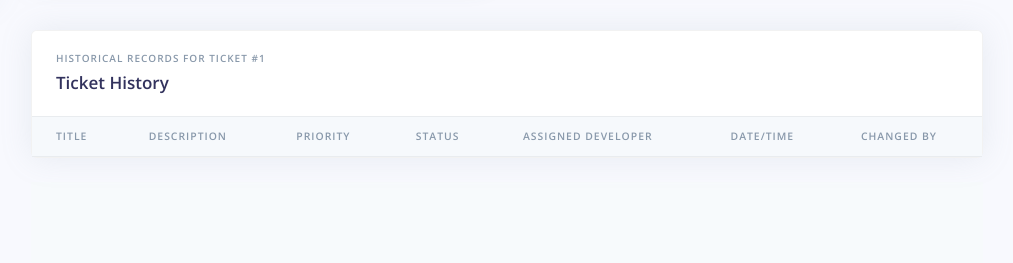
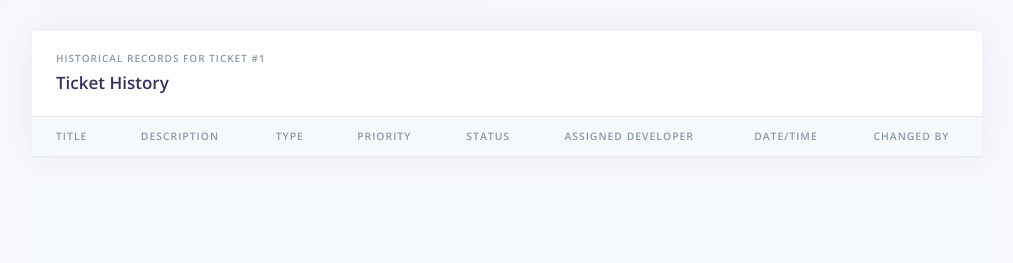
Before and after one commit to ptrcktylr/splat-issue-tracker, a Django app: page /ticket/1/ in a window 1280 px wide. Shown: the part 799-1062 px from the top of the page, without its empty margins (258-1271 px from the left). Run offline with Django 3.2, Linux system fonts and the light colour scheme; a user stored in the database is signed in; tables that the repository leaves empty hold one stand-in row (values such as "Sample post"); lists and menus that the app fills with data are empty; some libraries are stand-ins or nearby versions.

Commit message:
added type to ticket history

```diff
--- a/tickets/templates/tickets/ticket_detail.html
+++ b/tickets/templates/tickets/ticket_detail.html
@@ -151,13 +151,14 @@
                   </div>
               </div>
             </div>
+            <!-- Ticket History table -->
             <div class="table-responsive">
-              <!-- Ticket History table -->
               <table class="table align-items-center table-flush">
                 <thead class="thead-light">
                   <tr>
                     <th scope="col">Title</th>
                     <th scope="col">Description</th>
+                    <th scope="col">Type</th>
                     <th scope="col">Priority</th>
                     <th scope="col">Status</th>
                     <th scope="col">Assigned Developer</th>
@@ -173,6 +174,9 @@
                       </th>
                       <td>
                         <textarea readonly name="ticket-description" id="" rows="3" style="min-width: 100%;resize:none">{{ history.description }}</textarea>
+                      </td>
+                      <td>
+                          {{ history.type }}
                       </td>
                       <td>
                           {{ history.priority }}
```
